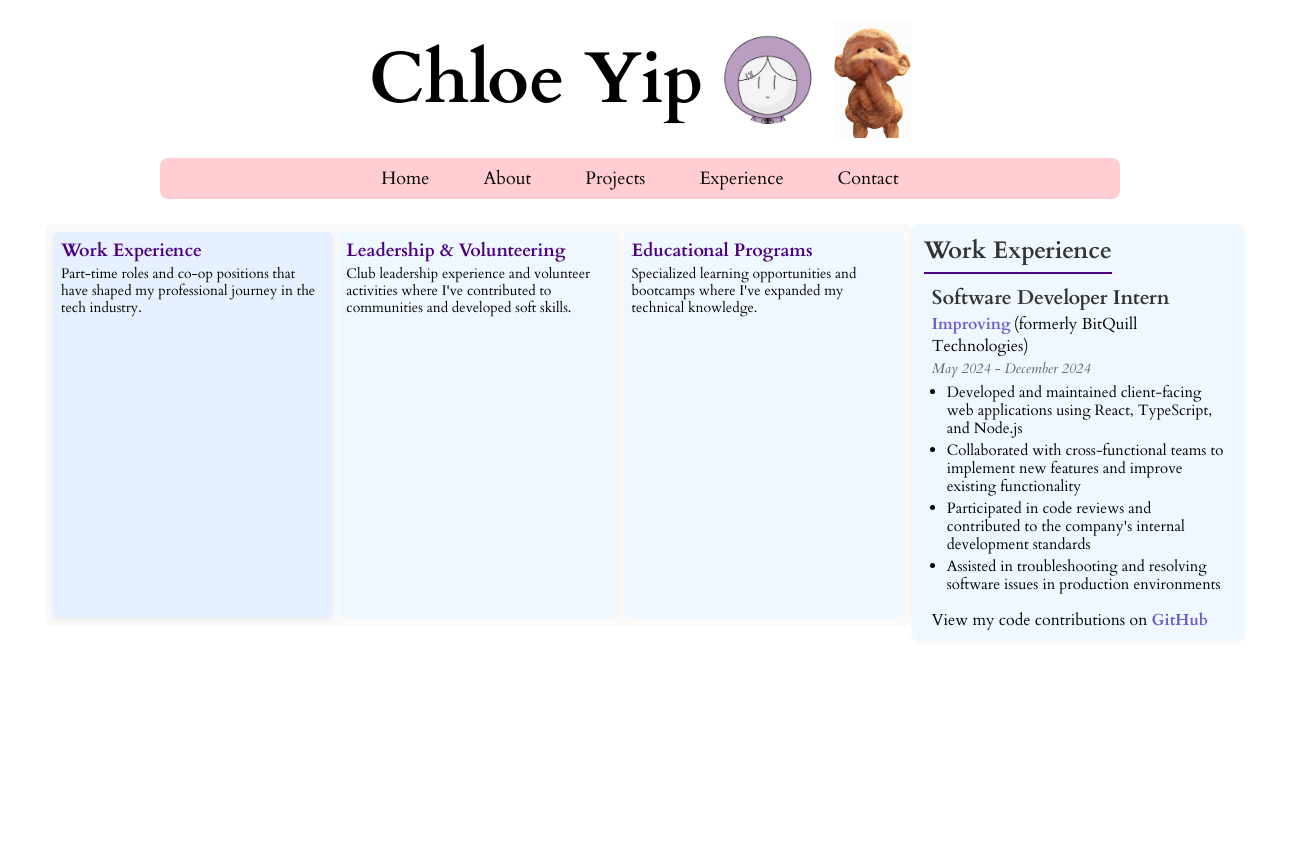
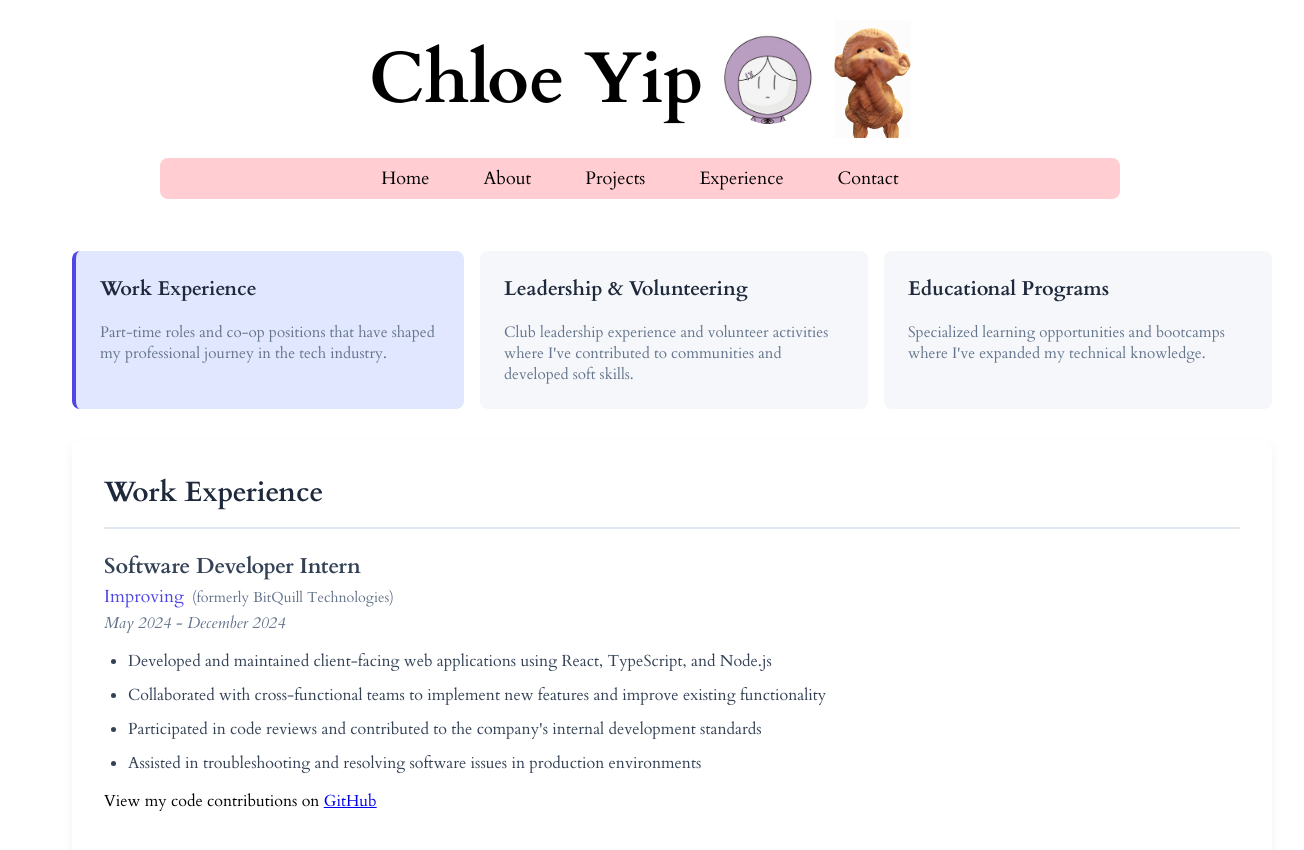
Before and after one commit to papaya830/portfolio, a React (Vite) app in the folder my-portfolio/: page /experience in a window 1280 px wide. Shown: the top 850 px of the page, 1304 px wide, since content can reach past the window. Before the commit the page ends 800 px from the top, so only its background shows below. Built offline with nearby package versions, Linux system fonts and the light colour scheme.

Commit message:
fixed the experience blob

```diff
--- a/my-portfolio/src/Experience.css
+++ b/my-portfolio/src/Experience.css
@@ -1,152 +1,127 @@
-/* Experience.css - Reduced vertical space */
-
+/* Experience.css */
 .experience-page {
+  display: flex;
+  flex-direction: column;
   max-width: 1200px;
   margin: 0 auto;
-  padding: 5px;
-  font-family: 'Cardo', serif;
+  padding: 2rem;
 }
 
-/* Info tabs at the top */
+/* Tabs container */
 .info-tabs-container {
   display: flex;
-  justify-content: space-between;
-  gap: 5px;
-  margin-bottom: 15px;
-  padding: 8px;
-  background-color: #f9f9f9;
-  border-radius: 8px;
+  flex-direction: row; /* Make tabs display horizontally */
+  gap: 1rem;
+  margin-bottom: 2rem;
 }
 
 .info-tab {
-  flex: 1;
-  padding: 8px;
-  background-color: #f0f8ff;
-  border-radius: 6px;
+  background-color: #f5f7fb;
+  border-radius: 8px;
+  padding: 1.5rem;
   cursor: pointer;
-  transition: all 0.2s ease;
-  /* Remove min-height completely */
-  min-height: auto;
-  /* Reduce vertical padding significantly */
-  padding-top: 6px;
-  padding-bottom: 6px;
+  transition: all 0.3s ease;
+  flex: 1; /* Each tab takes equal space */
+}
+
+.info-tab:hover {
+  transform: translateY(-5px);
+  box-shadow: 0 10px 20px rgba(0, 0, 0, 0.1);
 }
 
 .info-tab.active {
-  background-color: #e6f0ff;
-  box-shadow: 0 2px 5px rgba(0, 0, 0, 0.06);
-}
-
-.info-tab:hover {
-  transform: translateY(-2px);
+  background-color: #e0e7ff;
+  border-left: 4px solid #4f46e5;
 }
 
 .info-tab h3 {
-  color: #4B0082;
-  font-size: 18px;
-  /* Reduce margin */
-  margin: 0 0 3px 0;
+  margin-top: 0;
+  color: #1e293b;
+  font-size: 1.25rem;
 }
 
 .info-tab p {
-  font-size: 14px;
-  margin: 0;
-  line-height: 1.2; /* Even tighter line height */
+  color: #64748b;
+  font-size: 0.95rem;
+  margin-bottom: 0;
 }
 
-/* Content section */
+/* Content display */
 .content-display {
-  background-color: #f0f8ff;
+  background-color: #ffffff;
   border-radius: 8px;
-  box-shadow: 0 2px 4px rgba(0, 0, 0, 0.04);
-  padding: 12px;
-  /* Remove fixed height completely */
-  min-height: auto;
-  /* Add small padding */
-  padding-top: 10px;
-  padding-bottom: 10px;
+  box-shadow: 0 4px 12px rgba(0, 0, 0, 0.05);
+  padding: 2rem;
 }
 
 .section-title {
-  font-size: 24px;
-  color: #333;
-  margin: 0 0 10px 0; /* Further reduced */
-  padding-bottom: 5px;
-  border-bottom: 2px solid #4B0082;
-  display: inline-block;
-}
-
-.section-content {
-  padding: 0 8px;
+  color: #1e293b;
+  font-size: 1.75rem;
+  margin-top: 0;
+  padding-bottom: 1rem;
+  border-bottom: 2px solid #e2e8f0;
 }
 
 .job-title {
-  font-size: 20px;
-  margin: 0 0 2px 0;
-  color: #333;
+  color: #334155;
+  font-size: 1.35rem;
+  margin-bottom: 0.25rem;
 }
 
 .second-job {
-  margin-top: 15px; /* Further reduced */
-  padding-top: 10px; /* Further reduced */
-  border-top: 1px solid #e0e0e0;
+  margin-top: 2.5rem;
 }
 
 .company {
-  font-size: 16px;
-  margin: 0 0 2px 0;
+  color: #475569;
+  font-size: 1.1rem;
+  margin-top: 0.25rem;
+  margin-bottom: 0.25rem;
+}
+
+.company a {
+  color: #4f46e5;
+  text-decoration: none;
+}
+
+.company a:hover {
+  text-decoration: underline;
 }
 
 .company-note {
-  font-weight: normal;
-  margin-left: 3px;
+  color: #64748b;
+  font-size: 0.9rem;
+  margin-left: 0.5rem;
 }
 
 .date {
+  color: #64748b;
   font-style: italic;
-  color: #666;
-  margin: 0 0 5px 0;
-  font-size: 14px;
+  margin-top: 0.25rem;
+  margin-bottom: 1rem;
 }
 
 .experience-list {
-  padding-left: 15px;
-  margin: 5px 0;
+  padding-left: 1.5rem;
+  margin-top: 1rem;
 }
 
 .experience-list li {
-  margin-bottom: 4px; /* Further reduced */
-  line-height: 1.2; /* Further reduced */
-  font-size: 15px;
-}
-
-/* Make sure there's no big margins at the bottom of the last elements */
-.experience-list:last-child,
-.experience-list li:last-child,
-p:last-child {
-  margin-bottom: 0;
-}
-
-/* Link styling */
-a {
-  color: #6a5acd;
-  text-decoration: none;
-  font-weight: bold;
-  transition: color 0.15s ease;
-}
-
-a:hover {
-  color: #FF69B4;
+  margin-bottom: 0.75rem;
+  color: #334155;
 }
 
 /* Responsive adjustments */
 @media (max-width: 768px) {
   .info-tabs-container {
     flex-direction: column;
-    gap: 3px;
   }
 
   .info-tab {
-    padding: 6px;
+    margin-bottom: 1rem;
+  }
+
+  .content-display {
+    padding: 1.5rem;
   }
 }
--- a/my-portfolio/src/pages/Experience.tsx
+++ b/my-portfolio/src/pages/Experience.tsx
@@ -2,15 +2,20 @@ import { useState } from 'react';
 import '/src/Experience.css';
 
 const Experience = () => {
-  const [activeTab, setActiveTab] = useState('work');
+  // Define a type for the tab options
+  type TabType = 'work' | 'leadership' | 'education';
 
-  const handleTabChange = (tab) => {
+  // State to track which tab is active
+  const [activeTab, setActiveTab] = useState<TabType>('work');
+
+  // Tab change handler with proper type annotation
+  const handleTabChange = (tab: TabType) => {
     setActiveTab(tab);
   };
 
   return (
     <main className="experience-page">
-      {/* Brief info tabs at the top */}
+      {/* Tabs at the top in a row */}
       <div className="info-tabs-container">
         <div
           className={`info-tab ${activeTab === 'work' ? 'active' : ''}`}
--- a/my-portfolio/src/pages/Home.tsx
+++ b/my-portfolio/src/pages/Home.tsx
@@ -1,5 +1,5 @@
-import React, { useEffect } from 'react';
 import { Link } from 'react-router-dom';
+import { useEffect } from 'react'; // Add this import
 import '/src/components/Navbar.css';
 import '/src/home.css';
 import { plusSlides, showSlides } from './slideshow';
```
Also changed, not shown: my-portfolio/src/components/Navbar.tsx (+6 -3 lines).
